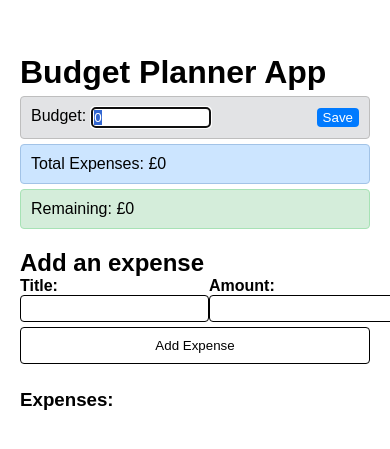
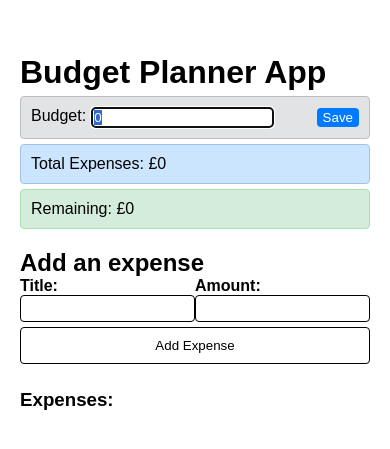
Before and after one commit to WillHoward95/expenses-tracker, a React (Vite) app: page / in a window 390 px wide. Shown: the part 199-648 px from the top of the page. Built offline with nearby package versions, Linux system fonts and the light colour scheme; a web font is replaced by a local one.

Commit message:
fixed bug in phone resolutions

```diff
--- a/index.html
+++ b/index.html
@@ -4,7 +4,7 @@
     <meta charset="UTF-8" />
     <link rel="icon" type="image/svg+xml" href="/vite.svg" />
     <meta name="viewport" content="width=device-width, initial-scale=1.0" />
-    <title>React Redux App</title>
+    <title>Expenses Tracker</title>
     <link rel="preconnect" href="https://fonts.googleapis.com" />
     <link rel="preconnect" href="https://fonts.gstatic.com" crossorigin />
     <link
--- a/src/App.css
+++ b/src/App.css
@@ -74,6 +74,7 @@ button {
   border-radius: 4px;
   border: 1px solid black;
   padding: 5px;
+  width: 100%;
 }
 
 .expenseTotal {
@@ -111,7 +112,8 @@ button {
 }
 
 .input {
-  max-width: 120px;
+  min-width: 60px;
+  width: 100%;
   border: 1px solid white;
   background-color: white;
   border-radius: 4px;
--- a/src/features/expenses/components/AddExpense.tsx
+++ b/src/features/expenses/components/AddExpense.tsx
@@ -26,7 +26,7 @@ const AddExpense = () => {
 
   const notify = (errorMessage: string) =>
     toast.error(errorMessage, {
-      position: "top-right",
+      position: "bottom-right",
       autoClose: 5000,
       hideProgressBar: false,
       closeOnClick: true,
--- a/src/features/expenses/components/BudgetTotal.tsx
+++ b/src/features/expenses/components/BudgetTotal.tsx
@@ -24,7 +24,7 @@ const BudgetTotal = () => {
 
   const notify = (errorMessage: string) =>
     toast.error(errorMessage, {
-      position: "top-right",
+      position: "bottom-right",
       autoClose: 5000,
       hideProgressBar: false,
       closeOnClick: true,
--- a/src/features/expenses/components/ExpenseItem.tsx
+++ b/src/features/expenses/components/ExpenseItem.tsx
@@ -27,7 +27,7 @@ const ExpenseItem = (props: any) => {
 
   const notify = (errorMessage: string) =>
     toast.error(errorMessage, {
-      position: "top-right",
+      position: "bottom-right",
       autoClose: 5000,
       hideProgressBar: false,
       closeOnClick: true,
```
